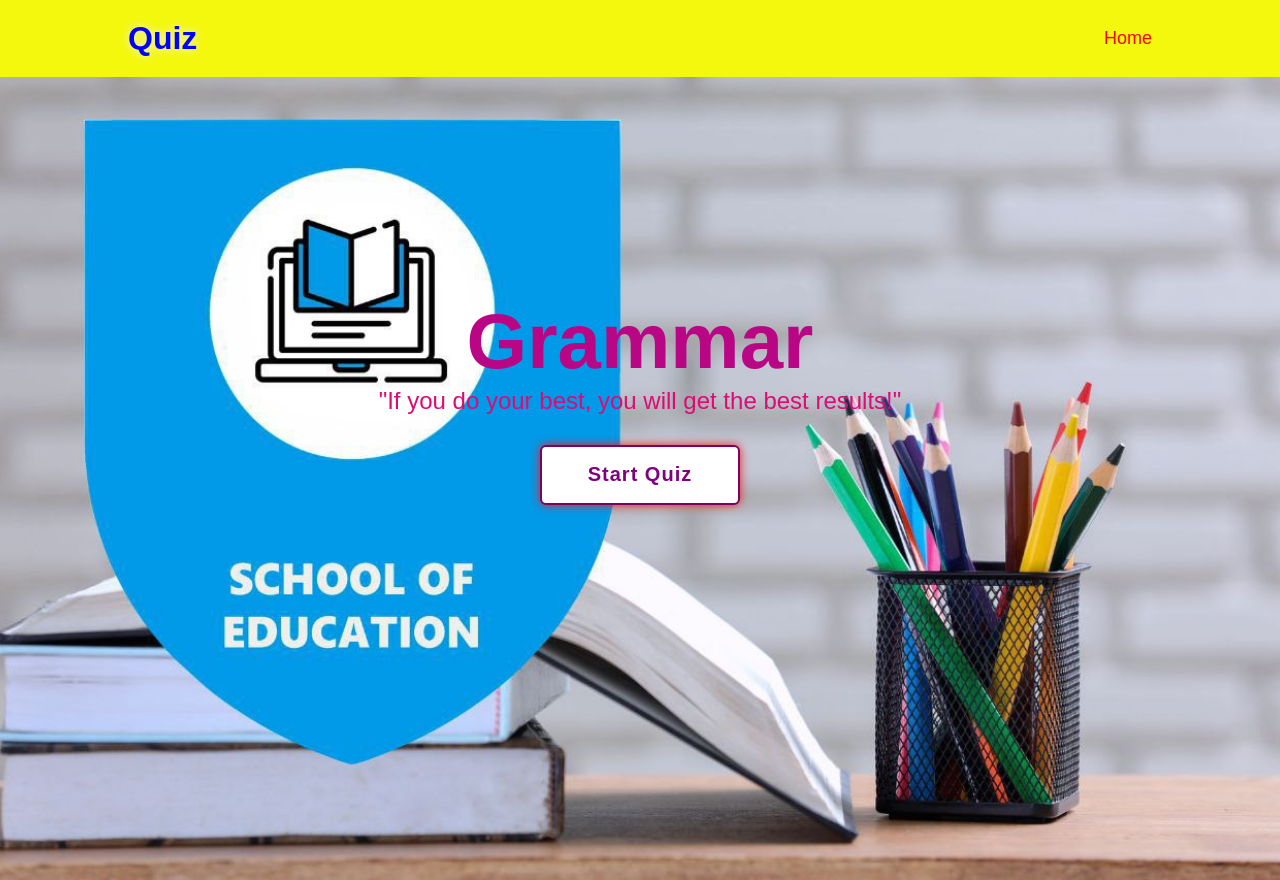
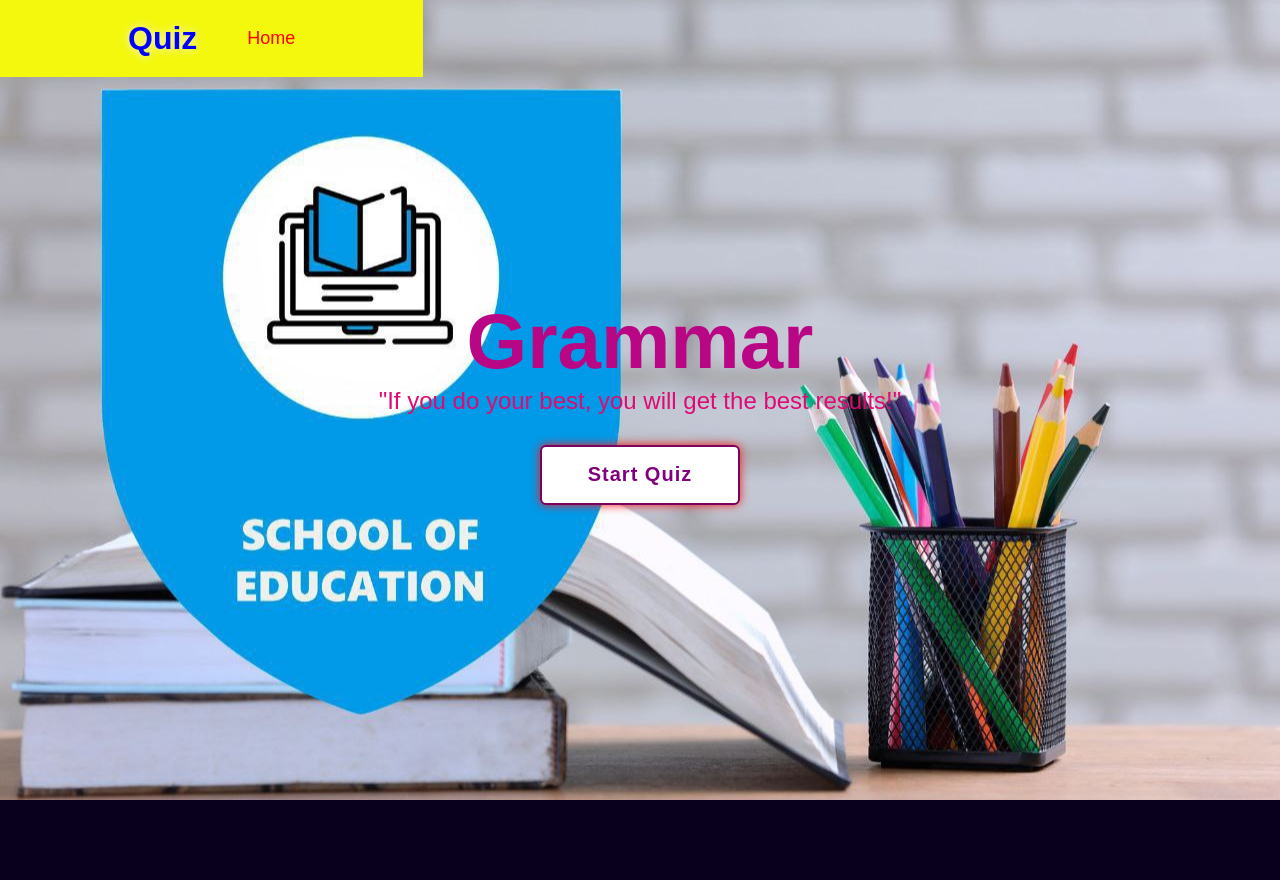
Before and after one commit to sayakham/Saya-Kham, a plain HTML site: page index.html in a window 1280 px wide. Shown: the top 880 px of the page. After the commit the page ends 800 px from the top, so only its background shows below. Drawn offline with Linux system fonts and the light colour scheme.

Commit message:
Update style.css

```diff
--- a/style.css
+++ b/style.css
@@ -17,7 +17,7 @@ body {
     position: fixed;
     top: 0;
     left: 0;
-    width: 100%;
+    width: auto;
     padding: 20px 10%;
     background: hsl(61, 94%, 51%);
     display: flex;
@@ -49,7 +49,7 @@ body {
 }
 
 .main {
-    min-height: 110vh;
+    min-height: 100vh;
     background: url("cover.jpg") no-repeat;
     background-size: cover;
     background-position: center;
```
